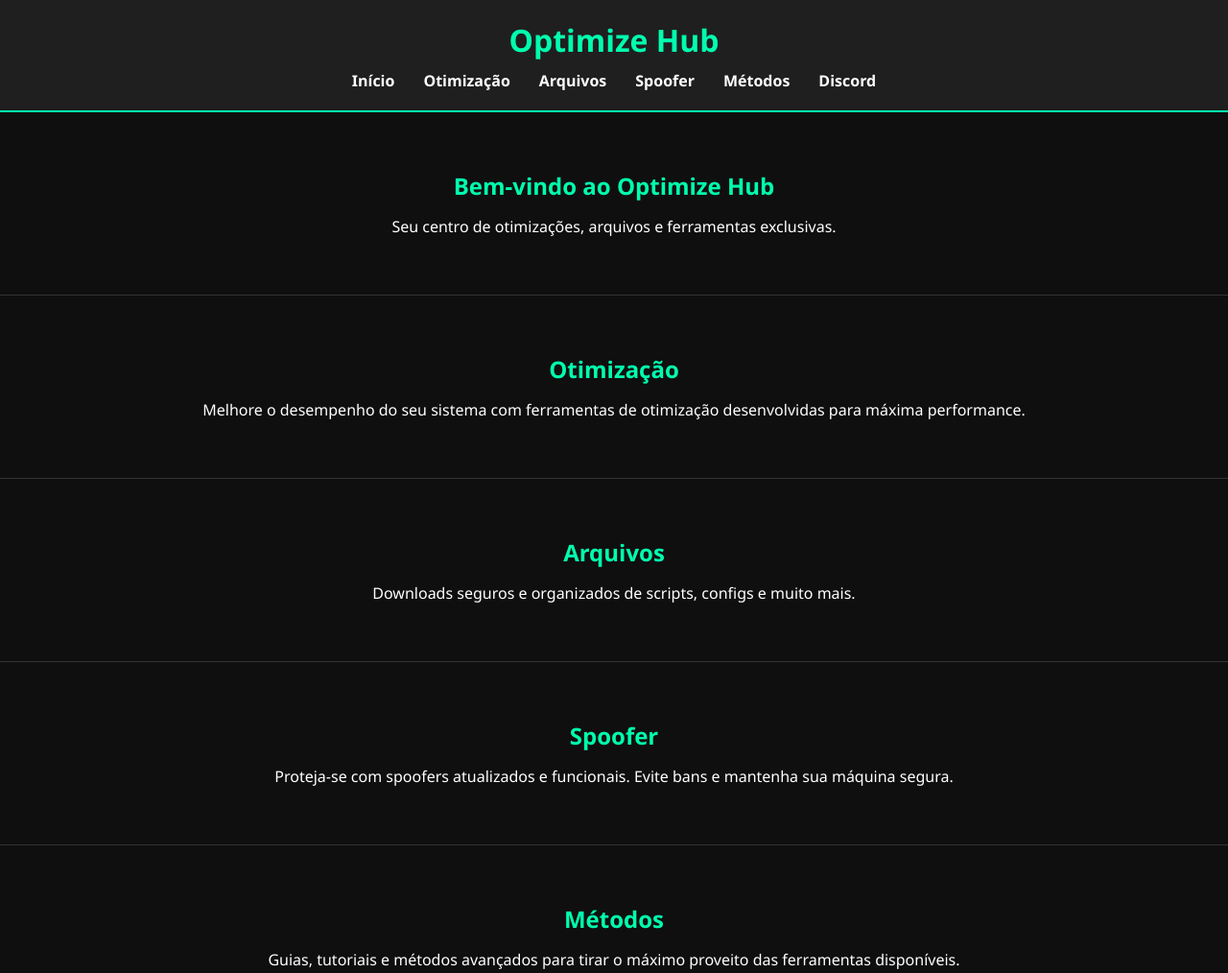
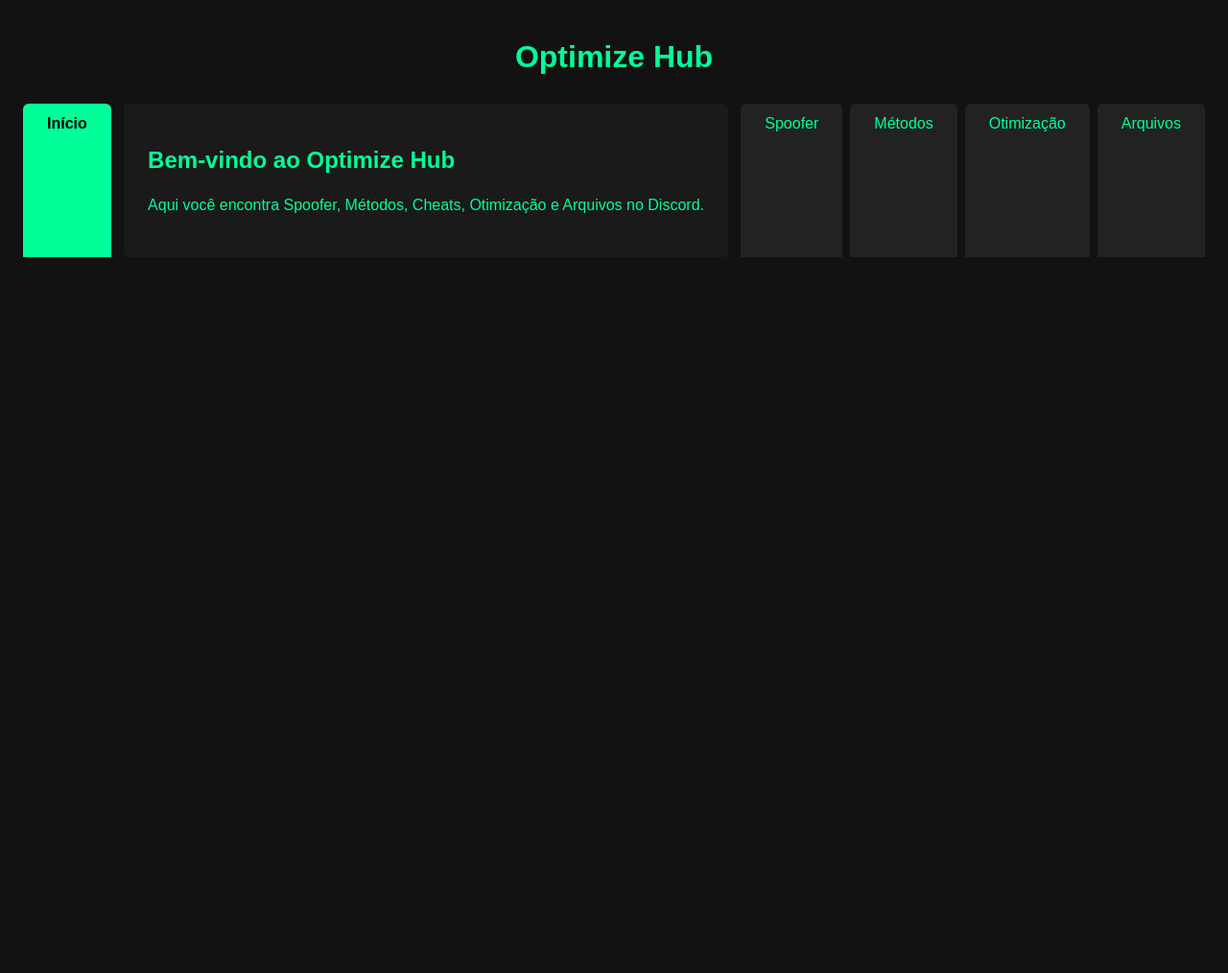
Before and after one commit to Kottaru/optimizehub, a plain HTML site: page index.html in a window 1280 px wide. Shown: the top 1014 px of the page at 96% size. After the commit the page ends 800 px from the top, so only its background shows below. Drawn offline with Linux system fonts and the light colour scheme.

Commit message:
Update index.html

```diff
--- a/index.html
+++ b/index.html
@@ -1,53 +1,102 @@
 <!DOCTYPE html>
 <html lang="pt-BR">
 <head>
-    <meta charset="UTF-8">
-    <meta name="viewport" content="width=device-width, initial-scale=1.0">
-    <title>Optimize Hub</title>
-    <link rel="stylesheet" href="style.css">
+<meta charset="UTF-8" />
+<meta name="viewport" content="width=device-width, initial-scale=1" />
+<title>Optimize Hub</title>
+<style>
+  body {
+    background-color: #121212;
+    color: #00ff99;
+    font-family: Arial, sans-serif;
+    margin: 0; padding: 20px;
+  }
+  h1 {
+    text-align: center;
+    margin-bottom: 30px;
+  }
+  .tabs {
+    display: flex;
+    justify-content: center;
+    margin-bottom: 20px;
+  }
+  .tab-label {
+    padding: 12px 25px;
+    cursor: pointer;
+    background-color: #222;
+    margin: 0 4px;
+    border-radius: 6px 6px 0 0;
+    transition: background-color 0.3s;
+  }
+  .tab-label:hover {
+    background-color: #333;
+  }
+  input[type="radio"] {
+    display: none;
+  }
+  input[type="radio"]:checked + .tab-label {
+    background-color: #00ff99;
+    color: #000;
+    font-weight: bold;
+  }
+  .tab-content {
+    background-color: #1a1a1a;
+    border-radius: 0 6px 6px 6px;
+    padding: 25px;
+    max-width: 700px;
+    margin: 0 auto;
+  }
+  .tab {
+    display: none;
+  }
+  input[type="radio"]:checked + .tab-label + .tab {
+    display: block;
+  }
+  p {
+    line-height: 1.6;
+  }
+</style>
 </head>
 <body>
-    <header>
-        <h1>Optimize Hub</h1>
-        <nav>
-            <ul>
-                <li><a href="#home">Início</a></li>
-                <li><a href="#otimizacao">Otimização</a></li>
-                <li><a href="#arquivos">Arquivos</a></li>
-                <li><a href="#spoofer">Spoofer</a></li>
-                <li><a href="#metodos">Métodos</a></li>
-                <li><a href="https://discord.gg/Eff6JHBy" target="_blank">Discord</a></li>
-            </ul>
-        </nav>
-    </header>
 
-    <section id="home">
-        <h2>Bem-vindo ao Optimize Hub</h2>
-        <p>Seu centro de otimizações, arquivos e ferramentas exclusivas.</p>
-    </section>
+<h1>Optimize Hub</h1>
 
-    <section id="otimizacao">
-        <h2>Otimização</h2>
-        <p>Melhore o desempenho do seu sistema com ferramentas de otimização desenvolvidas para máxima performance.</p>
-    </section>
+<div class="tabs">
+  <input type="radio" id="inicio" name="tabs" checked>
+  <label class="tab-label" for="inicio">Início</label>
+  <div class="tab-content tab">
+    <h2>Bem-vindo ao Optimize Hub</h2>
+    <p>Aqui você encontra Spoofer, Métodos, Cheats, Otimização e Arquivos no Discord.</p>
+  </div>
 
-    <section id="arquivos">
-        <h2>Arquivos</h2>
-        <p>Downloads seguros e organizados de scripts, configs e muito mais.</p>
-    </section>
+  <input type="radio" id="spoofer" name="tabs">
+  <label class="tab-label" for="spoofer">Spoofer</label>
+  <div class="tab-content tab">
+    <h2>Spoofer</h2>
+    <p>Explicação detalhada sobre o Spoofer, como ele funciona, usos e downloads.</p>
+  </div>
 
-    <section id="spoofer">
-        <h2>Spoofer</h2>
-        <p>Proteja-se com spoofers atualizados e funcionais. Evite bans e mantenha sua máquina segura.</p>
-    </section>
+  <input type="radio" id="metodos" name="tabs">
+  <label class="tab-label" for="metodos">Métodos</label>
+  <div class="tab-content tab">
+    <h2>Métodos</h2>
+    <p>Conteúdo explicando os métodos disponíveis e suas funcionalidades.</p>
+  </div>
 
-    <section id="metodos">
-        <h2>Métodos</h2>
-        <p>Guias, tutoriais e métodos avançados para tirar o máximo proveito das ferramentas disponíveis.</p>
-    </section>
+  <input type="radio" id="otimizacao" name="tabs">
+  <label class="tab-label" for="otimizacao">Otimização</label>
+  <div class="tab-content tab">
+    <h2>Otimização</h2>
+    <p>Ferramentas para melhorar o desempenho do seu sistema com máxima performance.</p>
+  </div>
 
-    <footer>
-        <p>&copy; 2025 Optimize Hub. Todos os direitos reservados.</p>
-    </footer>
+  <input type="radio" id="arquivos" name="tabs">
+  <label class="tab-label" for="arquivos">Arquivos</label>
+  <div class="tab-content tab">
+    <h2>Arquivos</h2>
+    <p>Downloads seguros e organizados de scripts, configs e muito mais.</p>
+  </div>
+</div>
+
 </body>
 </html>
```
